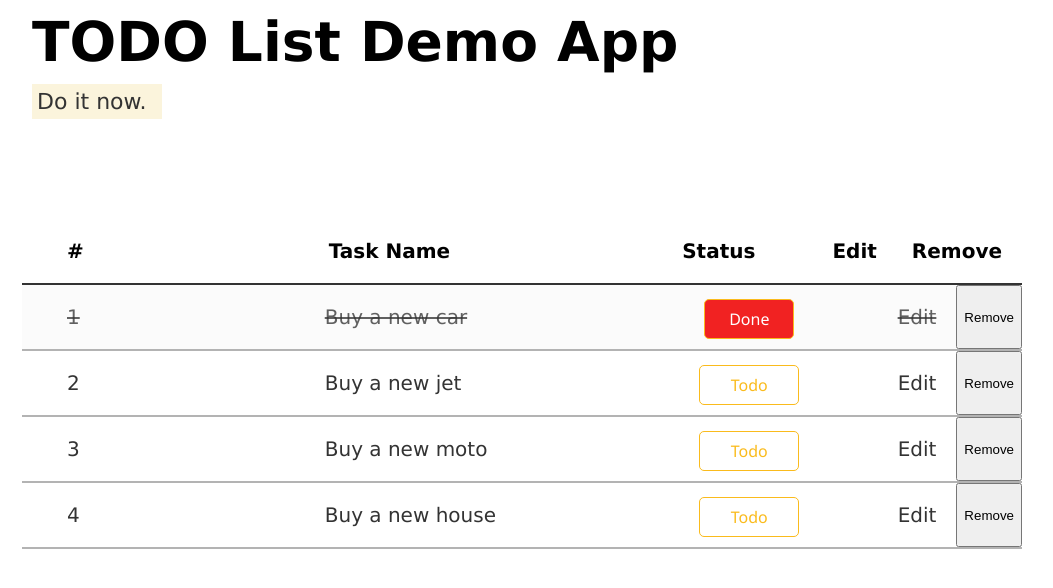
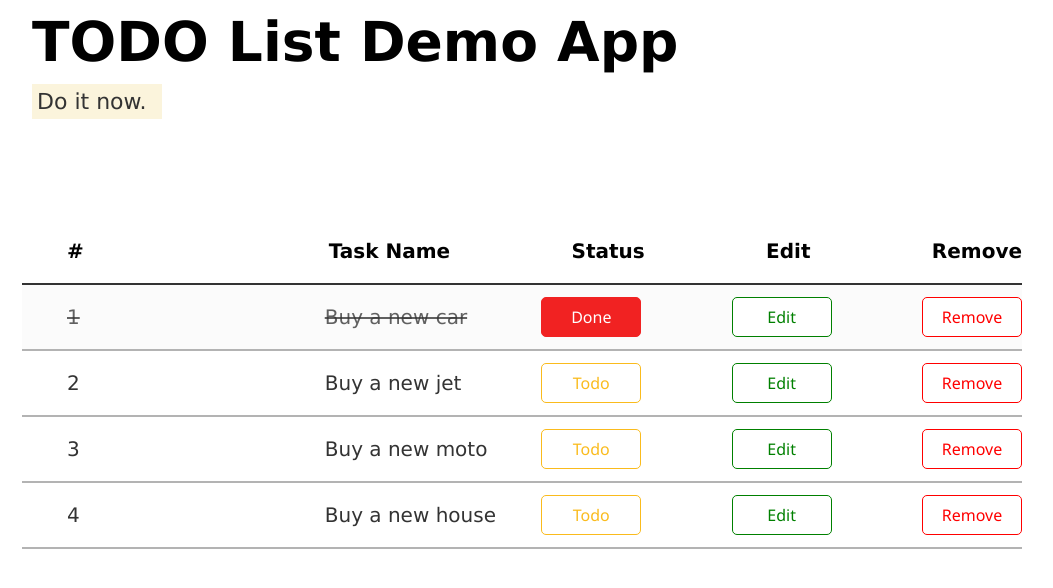
Before and after one commit to Andrey4289/ToDo-List-On-React, a React (Create React App) app: page / in a window 1280 px wide. Shown: the top 588 px of the page, without its empty margins (118-1171 px from the left). Built offline with nearby package versions, Linux system fonts and the light colour scheme.

Commit message:
update styles for edit & remove buttons

```diff
--- a/src/components/TaskInfo/TaskInfo.js
+++ b/src/components/TaskInfo/TaskInfo.js
@@ -11,11 +11,9 @@ function TaskInfo() {
                 <p>Task Name</p>
             </div>
 
-            <p className="TodoListItem_container_p_status">Status</p>
-            <div className="TodoListItem_container">
-                <p>Edit</p>
-                <p>Remove</p>
-            </div>
+            <p>Status</p>
+            <p>Edit</p>
+            <p>Remove</p>
         </div>
     );
 }
--- a/src/components/TodoListItem/TodoListItem.css
+++ b/src/components/TodoListItem/TodoListItem.css
@@ -1,6 +1,7 @@
 .TodoListItem2 {
     display: flex;
     justify-content: space-between;
+    align-items: center;
     border-bottom: 2px solid rgb(179, 179, 179);
     font-weight: 600;
     font-size: 20px;
@@ -14,15 +15,8 @@
     justify-content: space-around;
 }
 
-.TodoListItem_container2 p {
-    margin-right: 20px;
-    margin-left: 25px;
-}
-
 .container2 {
     display: flex;
-    /* justify-content: space-around; */
-    /* margin-left: 30px; */
     gap: 200px;
     max-width: 429px;
     max-height: 66px;
@@ -33,50 +27,79 @@
     text-wrap: nowrap;
 }
 
-.TodoListItem_container_p_status2 {
-    margin-left: 200px;
-}
-
 .completed {
     background-color: #f5f5f56e;
     color: #333333c5;
 }
+
 .completed p{
     text-decoration: line-through;
 
 }
-.completed .liButton{
+
+.completed .statusButton {
     background-color: #f12222;
+    border: 1px solid #f12222;
     color: white;
-    width: 90px;
 }
-.completed .liButton:hover{
+.completed .statusButton:hover{
     background-color: rgb(230, 16, 16);
     color: white;
 }
 
-.liButton {
-    border: none;
+.statusButton {
     color: #fabb1d;
     background-color: white;
-    border: 1px solid#fabb1d;
+    border: 1px solid #fabb1d;
     width: 100px;
     height: 40px;
     border-radius: 5px;
     cursor: pointer;
     transition: 0.3s;
     position: static;
-    margin-top: 14px;
-    margin-left: 175px;
     font-size: 16px;
     font-family: 'Segoe UI', Tahoma, Geneva, Verdana, sans-serif;
-    transition: 1s;
 }
-.liButton:hover{
+
+.statusButton:hover{
     background-color: #fabb1d;
     color: black;
+}
 
+.editButton {
+    color: green;
+    background-color: white;
+    border: 1px solid green;
+    width: 100px;
+    height: 40px;
+    border-radius: 5px;
+    cursor: pointer;
+    transition: 0.3s;
+    position: static;
+    font-size: 16px;
+    font-family: 'Segoe UI', Tahoma, Geneva, Verdana, sans-serif;
 }
-.color{
-    color:#31bdd8;
+
+.editButton:hover{
+    background-color: green;
+    color: black;
 }
+
+.removeButton {
+    color: red;
+    background-color: white;
+    border: 1px solid red;
+    width: 100px;
+    height: 40px;
+    border-radius: 5px;
+    cursor: pointer;
+    transition: 0.3s;
+    position: static;
+    font-size: 16px;
+    font-family: 'Segoe UI', Tahoma, Geneva, Verdana, sans-serif;
+}
+
+.removeButton:hover{
+    background-color: red;
+    color: black;
+}
--- a/src/components/TodoListItem/TodoListItem.js
+++ b/src/components/TodoListItem/TodoListItem.js
@@ -4,8 +4,7 @@ import "./TodoListItem.css"
 function TodoListItem({ todoData, updateTaskComplited, removeTask }) {
 
     return (
-        <div
-            className={`TodoListItem2 ${todoData.isComplited ? "completed" : null}`}>
+        <div className={`TodoListItem2 ${todoData.isComplited ? "completed" : null}`}>
             <div className="container2">
                 <p>{todoData.taskId}</p>
                 <p>{todoData.title}</p>
@@ -15,19 +14,13 @@ function TodoListItem({ todoData, updateTaskComplited, removeTask }) {
                 onClick={() => {
                     updateTaskComplited(todoData.taskId)
                 }}
-                className={`liButton `} >
+                className='statusButton'>
                 {todoData.isComplited ? "Done" : "Todo"}
             </button>
-            <div className="TodoListItem_container2">
-                <p>Edit</p>
-
-
-                <button onClick={() => {
-                    removeTask(todoData.taskId)
-                }}>Remove</button>
-
-
-            </div>
+            <button className='editButton'>Edit</button>
+            <button className='removeButton' onClick={() => {
+                removeTask(todoData.taskId)
+            }}>Remove</button>
         </div>
     );
 }
```
Also changed, not shown: src/components/App/App.js (+4 -3 lines).
